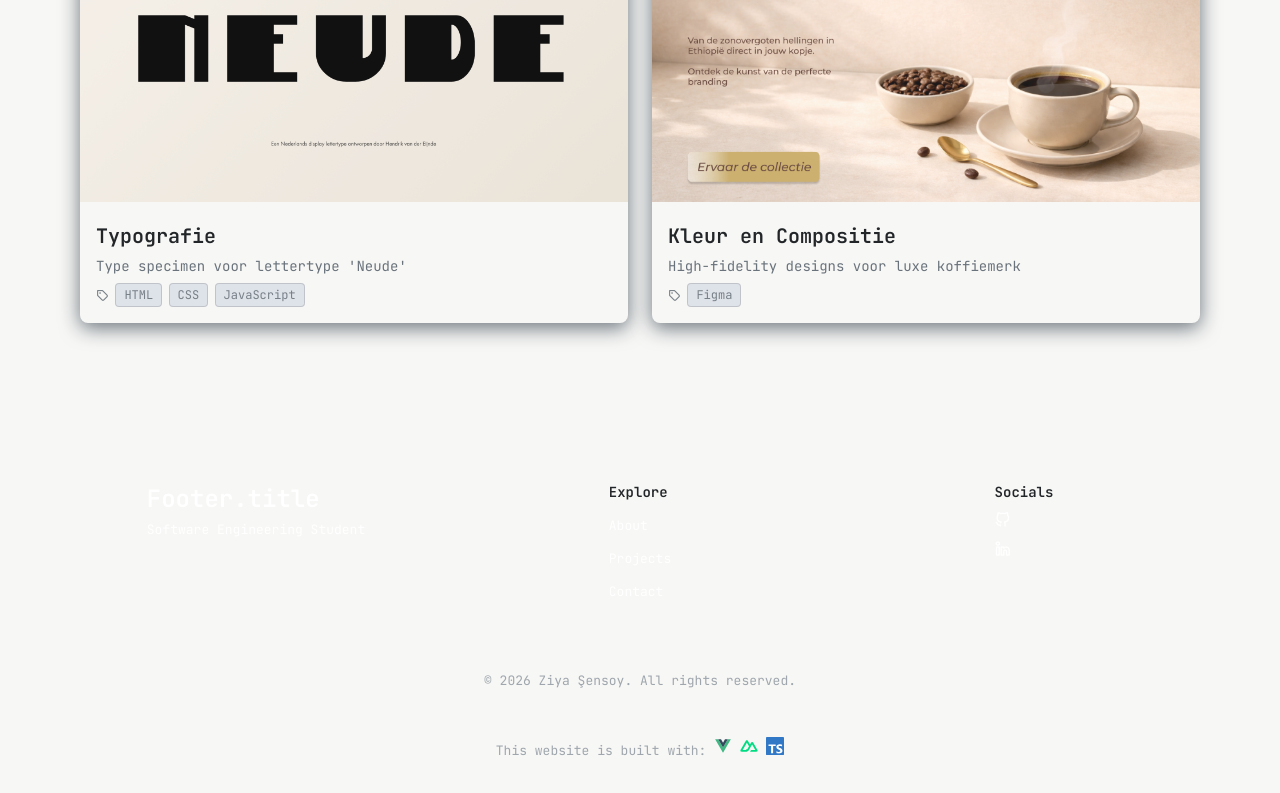
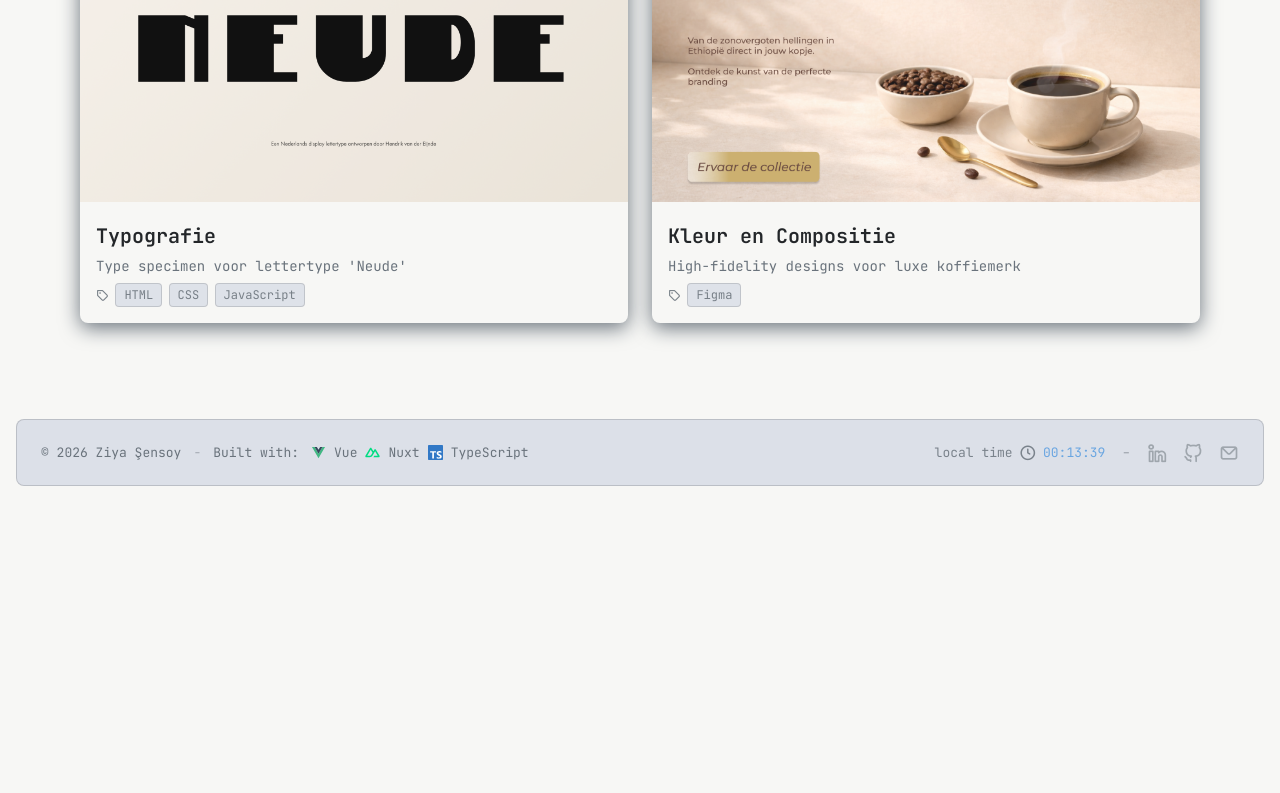
Before and after one commit to ziyasensoy/Portfolio, a Nuxt app: page / in a window 1280 px wide. Shown: the part 822-1615 px from the top of the page. After the commit the page ends 1324 px from the top, so only its background shows below. Built offline with nearby package versions, Linux system fonts and the light colour scheme.

Commit message:
feat: new responsive footer UI

```diff
--- a/app/assets/css/main.css
+++ b/app/assets/css/main.css
@@ -79,8 +79,7 @@ body.dark-theme {
   --input-color: hsl(var(--hue-color), 29%, 16%);
   --body-color: hsl(var(--hue-color), 28%, 12%);
   --body-bg: #1e1e2e;
-  --body-bg-accent: #11111c;
-  ;
+  --body-bg-accent: #0d101b;
   --container-color: hsl(var(--hue-color), 29%, 16%);
   --scroll-bar-color: hsl(var(--hue-color), 12%, 48%);
   --scroll-thumb-color: hsl(var(--hue-color), 12%, 36%);
@@ -722,90 +721,98 @@ img {
 
 /*==================== FOOTER ====================*/
 .footer {
-  padding-top: 2rem;
+  width: 100%;
+  padding: 1rem;
 }
 
 .footer_container {
-  row-gap: 3.5rem;
+  display: flex;
+  align-items: center;
+  justify-content: space-between;
+  flex-wrap: wrap;
+  gap: 1.5rem;
+
+  max-width: 1500px;
+  margin: 0 auto;
+  padding: 1.2rem 1.5rem;
+
+  background-color: var(--body-bg-accent);
+  border: 1px solid rgba(0, 0, 0, 0.15);
+  border-radius: 8px;
 }
 
-.footer_bg {
-  background-color: var(--body-bg);
-  padding: 2rem 0 3rem;
+.footer_info {
+  display: flex;
+  align-items: center;
+  flex-wrap: wrap;
+  gap: 0.75rem;
+
+  font-size: var(--smaller-font-size);
+  color: var(--text-color);
 }
 
-.footer_title {
-  font-size: var(--h2-font-size);
-  margin-bottom: var(--mb-0-25);
+.footer_separator {
+  opacity: 0.5;
 }
 
-.footer_subtitle {
-  font-size: var(--smaller-font-size);
+.built-with {
+  display: flex;
+  align-items: center;
+  flex-wrap: wrap;
+  gap: 0.75rem;
 }
 
-.footer_links {
+.icons {
+  display: inline-flex;
+  align-items: center;
+  gap: 0.5rem;
+}
+
+.icons img {
+  width: 15px;
+  height: 15px;
+  object-fit: contain;
+}
+
+.footer_widgets {
   display: flex;
-  flex-direction: column;
-  justify-self: center;
-  row-gap: 1rem;
+  align-items: center;
+  gap: 1rem;
+}
+
+.footer_time {
+  display: flex;
+  align-items: center;
+  white-space: nowrap;
+  gap: 0.4rem;
+
   font-size: var(--smaller-font-size);
+  opacity: 0.85;
+}
+
+.footer_time span {
+  color: var(--first-color);
+}
+
+.footer_time i {
+  font-size: 1.1rem;
+  color: var(--text-color);
 }
 
 .footer_socials {
   display: flex;
-  flex-direction: column;
-  row-gap: 0.5rem;
-  justify-self: center;
-}
-
-.footer_column-title {
-  font-size: var(--small-font-size);
-}
-
-.footer_link:hover {
-  color: var(--first-color-lighter);
+  align-items: center;
+  gap: 1rem;
 }
 
 .footer_social {
-  font-size: var(--medium-font-size);
-  margin-right: var(--mb-1-5);
+  font-size: var(--h3-font-size);
+  color: var(--text-color-light);
+  transition: 0.3s;
 }
 
 .footer_social:hover {
   color: var(--first-color-lighter);
-}
-
-.footer_copy {
-  font-size: var(--smaller-font-size);
-  text-align: center;
-  color: var(--text-color-light);
-  margin-top: var(--mb-3);
-}
-
-.built-with {
-  font-size: var(--smaller-font-size);
-  text-align: center;
-  color: var(--text-color-light);
-  margin-top: var(--mb-3);
-}
-
-.icons {
-  display: inline-flex;
-  gap: 0.5rem;
-  align-items: center;
-}
-
-.icons img {
-  width: 18px;
-  height: 18px;
-  object-fit: contain;
-}
-
-.footer_title,
-.footer_subtitle,
-.footer_link,
-.footer_social {
-  color: #fff;
 }
 
 /*==================== SCROLL UP ====================*/
@@ -894,12 +901,6 @@ img {
     grid-template-columns: 1fr;
 
   }
-
-  .footer_container {
-    grid-template-columns: 1fr;
-    justify-items: center;
-    gap: 2rem;
-  }
 }
 
 @media screen and (min-width: 768px) {
@@ -930,8 +931,7 @@ img {
   }
 
   .header,
-  .main,
-  .footer_container {
+  .main {
     padding: 0 1rem;
   }
 
@@ -1001,29 +1001,15 @@ img {
     grid-template-columns: repeat(3, 1fr);
   }
 
-  .footer_bg {
-    padding: 3rem 0 3.5rem;
-  }
-
-  .footer_links {
-    flex-direction: column;
-    column-gap: 2rem;
-  }
-
   .footer_socials {
     justify-self: center;
-  }
-
-  .footer_copy {
-    margin-top: 4.5rem;
   }
 }
 
 /* For large devices */
 @media screen and (min-width: 1024px) {
   .header,
-  .main,
-  .footer_container {
+  .main {
     padding: 0;
   }
 
--- a/app/components/Footer.vue
+++ b/app/components/Footer.vue
@@ -1,44 +1,34 @@
 <template>
   <footer class="footer">
-    <div class="footer_bg">
-      <div class="footer_container container grid">
-        <div>
-          <h1 class="footer_title">{{ $t("Footer.title") }}</h1>
-          <span class="footer_subtitle">{{ $t("Footer.subtitle") }}</span>
+    <div class="footer_container container grid">
+      <div class="footer_info">
+        <p class="footer_copy">
+          {{ $t("Footer.copyright", { year: new Date().getFullYear() }) }}
+        </p>
+
+        <span class="footer_separator">-</span>
+
+        <p class="built-with">
+          {{ $t("Footer.builtWith") }}
+
+          <span class="icons">
+            <img src="/logos/vue_logo.svg" alt="Vue" />Vue
+            <img src="/logos/nuxt_logo.svg" alt="Nuxt" /> Nuxt
+            <img src="/logos/ts_logo.svg" alt="TypeScript" /> TypeScript
+          </span>
+        </p>
+      </div>
+
+      <div class="footer_widgets">
+        <div class="footer_time">
+          <p>{{ $t("Footer.localTime") }}</p>
+          <i class="uil uil-clock"></i>
+          <span>{{ time }}</span>
         </div>
 
-        <ul class="footer_links">
-          <h3 class="footer_column-title">{{ $t("Footer.explore") }}</h3>
-          <li>
-            <a href="#about" class="footer_link">{{
-              $t("Footer.aboutLink")
-            }}</a>
-          </li>
-          <li>
-            <a href="#projects" class="footer_link">{{
-              $t("Footer.projectsLink")
-            }}</a>
-          </li>
-          <li>
-            <a href="#contact" class="footer_link">{{
-              $t("Footer.contactLink")
-            }}</a>
-          </li>
-        </ul>
+        <span class="footer_separator">-</span>
 
         <ul class="footer_socials">
-          <h3 class="footer_column-title">{{ $t("Footer.socials") }}</h3>
-          <li>
-            <a
-            href="https://github.com/ziyasensoy"
-            target="_blank"
-            class="footer_social"
-          >
-            <i class="uil uil-github-alt"></i>
-
-          </a>
-
-          </li>
           <li>
             <a
               href="https://www.linkedin.com/in/ziyasensoy/"
@@ -48,22 +38,56 @@
               <i class="uil uil-linkedin-alt"></i>
             </a>
           </li>
+
+          <li>
+            <a
+              href="https://github.com/ziyasensoy"
+              target="_blank"
+              class="footer_social"
+            >
+              <i class="uil uil-github-alt"></i>
+            </a>
+          </li>
+
+          <li>
+            <a
+              href="mailto:zcsensoy@gmail.com"
+              target="_blank"
+              class="footer_social"
+            >
+              <i class="uil uil-envelope"></i>
+            </a>
+          </li>
         </ul>
       </div>
-
-      <p class="footer_copy">
-        {{ $t("Footer.copyright", { year: new Date().getFullYear() }) }}
-      </p>
-
-      <p class="built-with">
-        {{ $t("Footer.builtWith") }}
-
-        <span class="icons">
-          <img src="/logos/vue_logo.svg" alt="Vue" />
-          <img src="/logos/nuxt_logo.svg" alt="Nuxt" />
-          <img src="/logos/ts_logo.svg" alt="TypeScript" />
-        </span>
-      </p>
     </div>
   </footer>
 </template>
+
+<script setup lang="ts">
+import { ref, onMounted, onBeforeUnmount } from "vue";
+
+const time = ref("");
+
+const updateTime = () => {
+  const now = new Date();
+
+  time.value = new Intl.DateTimeFormat("nl-NL", {
+    timeZone: "Europe/Amsterdam",
+    hour: "2-digit",
+    minute: "2-digit",
+    second: "2-digit",
+  }).format(now);
+};
+
+let interval: ReturnType<typeof setInterval>;
+
+onMounted(() => {
+  updateTime();
+  interval = setInterval(updateTime, 1000);
+});
+
+onBeforeUnmount(() => {
+  clearInterval(interval);
+});
+</script>
--- a/i18n/locales/en-US.json
+++ b/i18n/locales/en-US.json
@@ -48,13 +48,8 @@
     }
   },
   "Footer": {
-    "subtitle": "Software Engineering Student",
-    "explore": "Explore",
-    "socials": "Socials",
-    "aboutLink": "About",
-    "projectsLink": "Projects",
-    "contactLink": "Contact",
-    "copyright": "© {year} Ziya Şensoy. All rights reserved.",
-    "builtWith": "This website is built with:"
+    "copyright": "© {year} Ziya Şensoy",
+    "builtWith": "Built with:",
+    "localTime": "local time"
   }
 }
```
Also changed, not shown: i18n/locales/nl-NL.json (+3 -9 lines).
